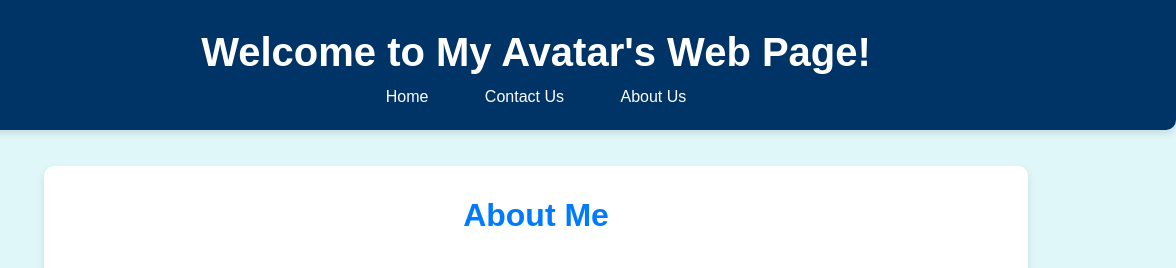
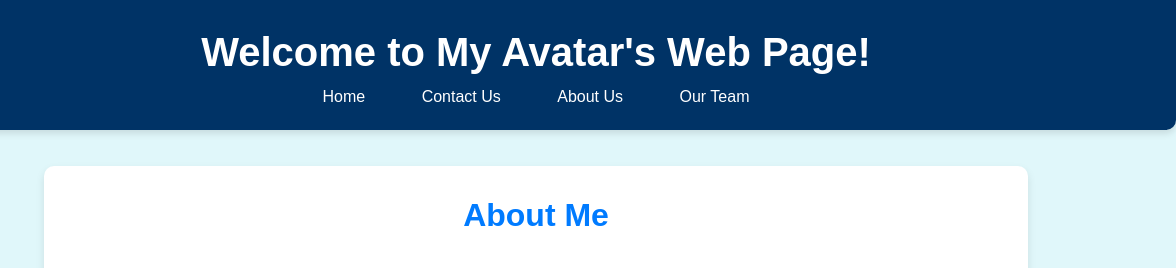
Before and after one commit to briankipkogei7/week-7, a plain HTML site: page index.html in a window 1280 px wide. Shown: the top 268 px of the page, 104-1280 px from the left. Drawn offline with Linux system fonts and the light colour scheme.

Commit message:
Update index.html

```diff
--- a/index.html
+++ b/index.html
@@ -39,6 +39,7 @@
         <li><a href="index.html">Home</a></li>
         <li><a href="contact-us.html">Contact Us</a></li>
         <li><a href="about-us.html">About Us</a></li>
+        <li><a href="team.html">Our Team</a></li>
       </ul>
     </nav>
   </header>
```
